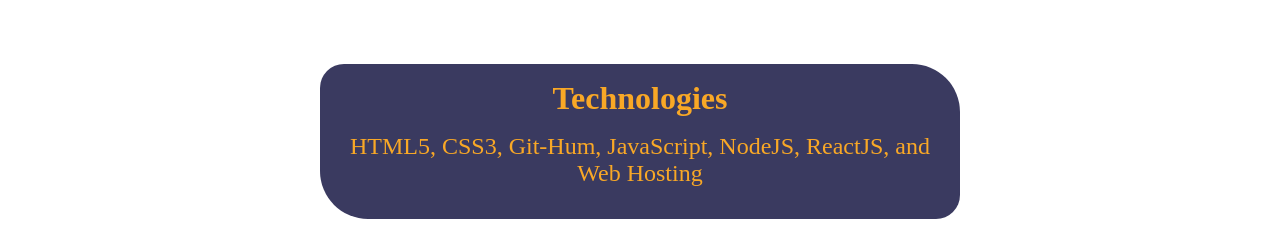
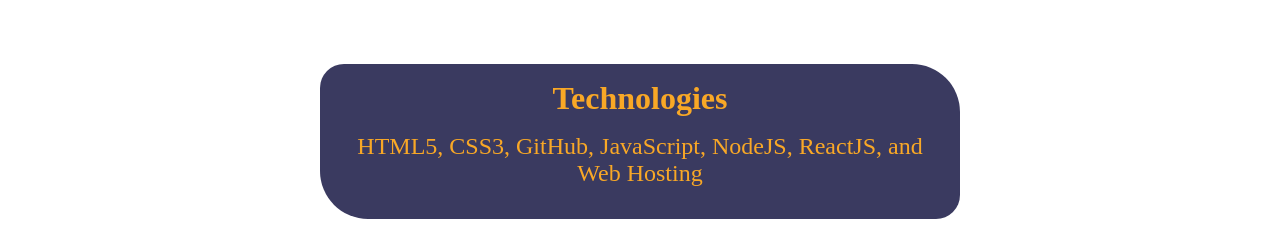
Before and after one commit to GD-R/First-Portfolio, a plain HTML site: page index.html in a window 1280 px wide. Shown: the part 900-1137 px from the top of the page. Drawn offline with Linux system fonts and the light colour scheme; a web font is replaced by a local one.

Commit message:
typo fix
typo fix

```diff
--- a/index.html
+++ b/index.html
@@ -21,7 +21,7 @@
       <section id="tech">
         <h2>Technologies</h2>
         <p>
-          HTML5, CSS3, Git-Hum, JavaScript, NodeJS, ReactJS, and Web Hosting
+          HTML5, CSS3, GitHub, JavaScript, NodeJS, ReactJS, and Web Hosting
         </p>
       </section>
       <section id="project">
```
